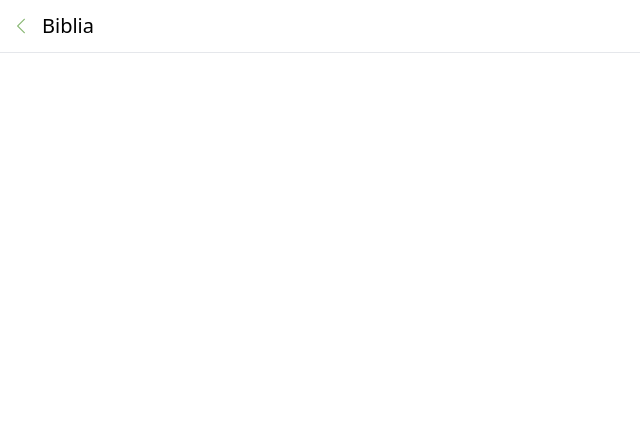
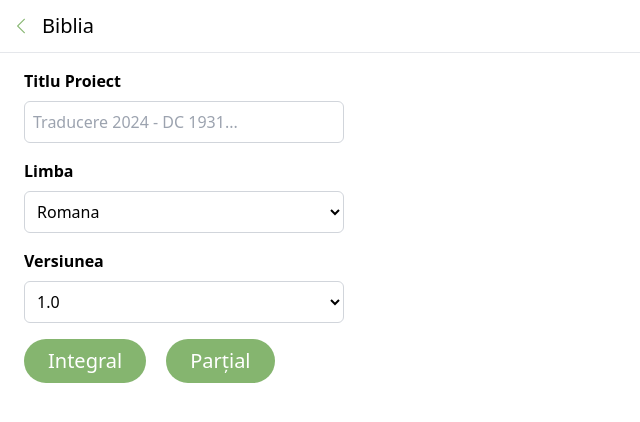
Before and after one commit to CCotuna/IE-FE-Collaborative-Bible-Translation-App, a Vue app: page /biblia-import-clasificat in a window 1280 px wide. Shown: the top 422 px of the page, without its empty margins (0-640 px from the left). Built offline with nearby package versions, Linux system fonts and the light colour scheme.

Commit message:
Style - added Bible import page

```diff
--- a/src/components/ImportClasificat/Biblia.vue
+++ b/src/components/ImportClasificat/Biblia.vue
@@ -1,3 +1,56 @@
-<script setup></script>
-<template></template>
-<style scoped></style>
+<script setup>
+import { ref } from "vue";
+
+const projectTitle = ref('');
+const language = ref('Romana');
+const version = ref('1.0');
+
+const languages = ref(["English", "Romana", "French"]);
+const versions = ref(["1.0", "1.1", "2.0"]);
+
+// const submitText = () => {
+//     projectTitle.value = '';
+//     language.value = '';
+//     version.value = '';
+// }
+</script>
+
+<template>
+    <div class="mx-6 mt-4 flex flex-col space-y-4 w-full max-w-xs">
+        <div class="relative">
+            <label class="text-black text-md font-semibold transition-all">
+                Titlu Proiect
+            </label>
+            <input v-model="projectTitle" type="text"
+                class="peer border border-gray-300 p-2 rounded-md w-full mt-2 focus:outline-none focus:border-brand-olivine"
+                placeholder="Traducere 2024 - DC 1931..." />
+        </div>
+
+        <div class="relative">
+            <label class="text-black text-md font-semibold  transition-all">
+                Limba
+            </label>
+            <select v-model="language" class="peer bg-white border border-gray-300 p-2 rounded-md w-full mt-2 focus:outline-none focus:border-brand-olivine">
+                <option v-for="lang in languages" :key="lang" :value="lang">{{ lang }}</option>
+            </select>
+        </div>
+
+        <div class="relative">
+            <label class="text-black text-md font-semibold  transition-all">
+                Versiunea
+            </label>
+            <select v-model="version" class="peer bg-white border border-gray-300 p-2 rounded-md w-full mt-2 focus:outline-none focus:border-brand-olivine">
+                <option v-for="ver in versions" :key="ver" :value="ver">{{ ver }}</option>
+            </select>
+        </div>
+
+        <div class="flex space-x-5">
+            <button class="bg-brand-olivine text-white text-xl px-6 py-2 rounded-full">
+            Integral
+        </button>
+        <button class="bg-brand-olivine text-white text-xl px-6 py-2 rounded-full">
+            Parțial
+        </button>
+        </div>
+    </div>
+</template>
--- a/src/components/ImportClasificat/ComentariiBiblice.vue
+++ b/src/components/ImportClasificat/ComentariiBiblice.vue
@@ -0,0 +1,3 @@
+<script setup></script>
+<template></template>
+<style scoped></style>
--- a/src/components/ImportClasificat/ImnuriCrestine.vue
+++ b/src/components/ImportClasificat/ImnuriCrestine.vue
@@ -0,0 +1,3 @@
+<script setup></script>
+<template></template>
+<style scoped></style>
--- a/src/components/ImportClasificat/PoeziiCrestine.vue
+++ b/src/components/ImportClasificat/PoeziiCrestine.vue
@@ -0,0 +1,3 @@
+<script setup></script>
+<template></template>
+<style scoped></style>
```
